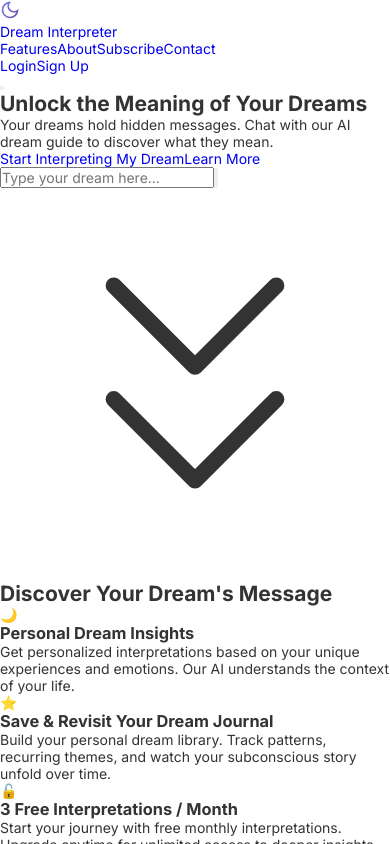
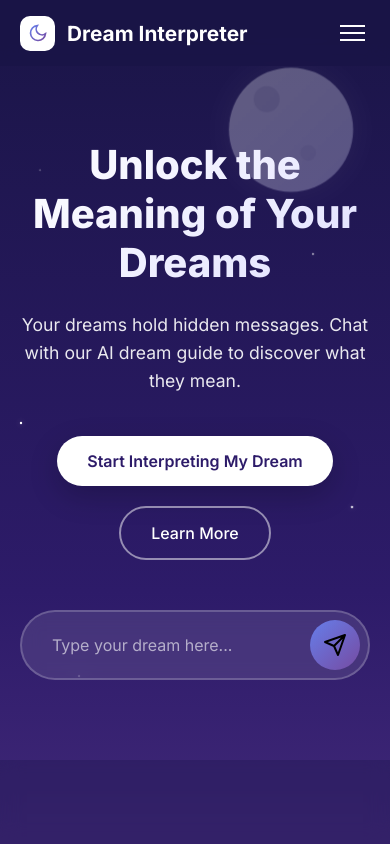
Before and after one commit to erodion4776/dreamgate-app., a React (Create React App) app: page / in a window 390 px wide. Built offline with nearby package versions, Linux system fonts and the light colour scheme; no server answers.

Commit message:
Add files via upload

```diff
--- a/src/styles/landing.css
+++ b/src/styles/landing.css
@@ -1 +1,554 @@
-/* Copy all the landing page specific styles from index.html */
+/* Landing Page Styles */
+.landing-page {
+  min-height: 100vh;
+  background: var(--background-gradient);
+  position: relative;
+  overflow: hidden;
+}
+
+/* Floating Elements */
+.floating-elements {
+  position: fixed;
+  width: 100%;
+  height: 100%;
+  pointer-events: none;
+  z-index: 0;
+}
+
+.star {
+  position: absolute;
+  width: 2px;
+  height: 2px;
+  background: white;
+  border-radius: 50%;
+  animation: twinkle 3s infinite;
+  box-shadow: 0 0 6px rgba(255, 255, 255, 0.5);
+}
+
+.moon {
+  position: absolute;
+  top: 10%;
+  right: 10%;
+  width: 120px;
+  height: 120px;
+  background: linear-gradient(135deg, #fff 0%, #e0e0ff 100%);
+  border-radius: 50%;
+  opacity: 0.3;
+  animation: float 8s ease-in-out infinite;
+  box-shadow: 0 0 40px rgba(255, 255, 255, 0.2);
+}
+
+.moon::before {
+  content: '';
+  position: absolute;
+  top: 15%;
+  left: 20%;
+  width: 25px;
+  height: 25px;
+  background: rgba(150, 150, 180, 0.3);
+  border-radius: 50%;
+}
+
+.moon::after {
+  content: '';
+  position: absolute;
+  bottom: 25%;
+  right: 30%;
+  width: 15px;
+  height: 15px;
+  background: rgba(150, 150, 180, 0.2);
+  border-radius: 50%;
+}
+
+/* Header */
+.header {
+  position: fixed;
+  top: 0;
+  left: 0;
+  right: 0;
+  padding: 20px 40px;
+  background: rgba(26, 21, 71, 0.8);
+  backdrop-filter: blur(10px);
+  -webkit-backdrop-filter: blur(10px);
+  z-index: 1000;
+  transition: all 0.3s ease;
+}
+
+.header.scrolled {
+  padding: 15px 40px;
+  background: rgba(26, 21, 71, 0.95);
+  box-shadow: 0 5px 20px rgba(0, 0, 0, 0.3);
+}
+
+nav {
+  display: flex;
+  justify-content: space-between;
+  align-items: center;
+  max-width: 1200px;
+  margin: 0 auto;
+  position: relative;
+}
+
+.logo {
+  display: flex;
+  align-items: center;
+  gap: 12px;
+  font-size: 1.3rem;
+  font-weight: 700;
+  color: white;
+  text-decoration: none;
+  transition: transform 0.3s ease;
+  z-index: 1002;
+}
+
+.logo:hover {
+  transform: scale(1.05);
+}
+
+.logo-icon {
+  width: 35px;
+  height: 35px;
+  background: white;
+  border-radius: 10px;
+  display: flex;
+  align-items: center;
+  justify-content: center;
+}
+
+.nav-links {
+  display: flex;
+  gap: 35px;
+  align-items: center;
+}
+
+.nav-link {
+  color: rgba(255, 255, 255, 0.9);
+  text-decoration: none;
+  font-size: 0.95rem;
+  transition: all 0.3s ease;
+  position: relative;
+}
+
+.nav-link::after {
+  content: '';
+  position: absolute;
+  bottom: -5px;
+  left: 0;
+  width: 0;
+  height: 2px;
+  background: linear-gradient(90deg, #667eea, #f093fb);
+  transition: width 0.3s ease;
+}
+
+.nav-link:hover::after {
+  width: 100%;
+}
+
+.nav-link:hover {
+  color: white;
+}
+
+.auth-buttons {
+  display: flex;
+  gap: 15px;
+}
+
+.btn-login {
+  padding: 10px 24px;
+  background: transparent;
+  color: white;
+  border: 2px solid rgba(255, 255, 255, 0.3);
+  border-radius: 25px;
+  text-decoration: none;
+  font-size: 0.95rem;
+  font-weight: 500;
+  transition: all 0.3s ease;
+}
+
+.btn-login:hover {
+  background: rgba(255, 255, 255, 0.1);
+  border-color: white;
+  transform: translateY(-2px);
+}
+
+.btn-signup {
+  padding: 10px 24px;
+  background: var(--primary-gradient);
+  color: white;
+  border: none;
+  border-radius: 25px;
+  text-decoration: none;
+  font-size: 0.95rem;
+  font-weight: 500;
+  transition: all 0.3s ease;
+  box-shadow: 0 4px 15px rgba(102, 126, 234, 0.3);
+}
+
+.btn-signup:hover {
+  transform: translateY(-2px);
+  box-shadow: 0 6px 20px rgba(102, 126, 234, 0.4);
+}
+
+/* Mobile Menu */
+.mobile-menu-btn {
+  display: none;
+  background: transparent;
+  border: none;
+  cursor: pointer;
+  padding: 5px;
+  z-index: 1002;
+}
+
+.mobile-menu-btn span {
+  display: block;
+  width: 25px;
+  height: 2px;
+  background: white;
+  margin: 5px 0;
+  transition: 0.3s;
+}
+
+.mobile-menu-btn.active span:nth-child(1) {
+  transform: rotate(45deg) translate(5px, 5px);
+}
+
+.mobile-menu-btn.active span:nth-child(2) {
+  opacity: 0;
+}
+
+.mobile-menu-btn.active span:nth-child(3) {
+  transform: rotate(-45deg) translate(7px, -6px);
+}
+
+/* Hero Section */
+.hero {
+  min-height: 90vh;
+  display: flex;
+  flex-direction: column;
+  align-items: center;
+  justify-content: center;
+  text-align: center;
+  padding: 40px 20px;
+  position: relative;
+  z-index: 1;
+  padding-top: 100px;
+}
+
+.hero h1 {
+  font-size: 3.5rem;
+  font-weight: 800;
+  margin-bottom: 24px;
+  background: linear-gradient(135deg, #fff 0%, #e0e0ff 100%);
+  -webkit-background-clip: text;
+  -webkit-text-fill-color: transparent;
+  background-clip: text;
+  animation: fadeInUp 0.8s ease-out;
+}
+
+.hero p {
+  font-size: 1.3rem;
+  color: rgba(255, 255, 255, 0.9);
+  max-width: 600px;
+  margin-bottom: 40px;
+  line-height: 1.6;
+  animation: fadeInUp 0.8s ease-out 0.2s backwards;
+}
+
+.cta-buttons {
+  display: flex;
+  gap: 20px;
+  margin-bottom: 50px;
+  animation: fadeInUp 0.8s ease-out 0.4s backwards;
+  flex-wrap: wrap;
+  justify-content: center;
+}
+
+.btn-primary {
+  padding: 18px 40px;
+  background: white;
+  color: #2d1b69;
+  border: none;
+  border-radius: 30px;
+  font-size: 1.1rem;
+  font-weight: 600;
+  cursor: pointer;
+  transition: all 0.3s ease;
+  box-shadow: 0 10px 30px rgba(0, 0, 0, 0.2);
+  text-decoration: none;
+  display: inline-block;
+}
+
+.btn-primary:hover {
+  transform: translateY(-3px);
+  box-shadow: 0 15px 40px rgba(0, 0, 0, 0.3);
+}
+
+.btn-secondary {
+  padding: 18px 40px;
+  background: transparent;
+  color: white;
+  border: 2px solid rgba(255, 255, 255, 0.5);
+  border-radius: 30px;
+  font-size: 1.1rem;
+  font-weight: 500;
+  cursor: pointer;
+  transition: all 0.3s ease;
+  text-decoration: none;
+  display: inline-block;
+}
+
+.btn-secondary:hover {
+  background: rgba(255, 255, 255, 0.1);
+  border-color: white;
+  transform: translateY(-3px);
+}
+
+/* Demo Input */
+.demo-input {
+  width: 100%;
+  max-width: 600px;
+  background: rgba(255, 255, 255, 0.1);
+  backdrop-filter: blur(10px);
+  border: 2px solid rgba(255, 255, 255, 0.2);
+  border-radius: 60px;
+  padding: 8px 8px 8px 30px;
+  display: flex;
+  align-items: center;
+  animation: fadeInUp 0.8s ease-out 0.6s backwards;
+  transition: all 0.3s ease;
+}
+
+.demo-input:hover {
+  border-color: rgba(255, 255, 255, 0.4);
+  background: rgba(255, 255, 255, 0.15);
+}
+
+.demo-input input {
+  flex: 1;
+  background: transparent;
+  border: none;
+  color: white;
+  font-size: 1rem;
+  outline: none;
+  padding: 12px 0;
+}
+
+.demo-input input::placeholder {
+  color: rgba(255, 255, 255, 0.6);
+}
+
+.demo-input button {
+  width: 50px;
+  height: 50px;
+  background: var(--primary-gradient);
+  border: none;
+  border-radius: 50%;
+  cursor: pointer;
+  display: flex;
+  align-items: center;
+  justify-content: center;
+  transition: all 0.3s ease;
+  flex-shrink: 0;
+}
+
+.demo-input button:hover {
+  transform: scale(1.1);
+  box-shadow: 0 5px 20px rgba(102, 126, 234, 0.4);
+}
+
+.demo-input button svg {
+  width: 24px;
+  height: 24px;
+  stroke: white;
+  stroke-width: 2;
+}
+
+/* Scroll Indicator */
+.scroll-indicator {
+  position: absolute;
+  bottom: 30px;
+  left: 50%;
+  transform: translateX(-50%);
+  animation: bounce 2s infinite;
+}
+
+.scroll-indicator svg {
+  width: 30px;
+  height: 30px;
+  stroke: rgba(255, 255, 255, 0.5);
+  stroke-width: 2;
+}
+
+@keyframes bounce {
+  0%, 100% { transform: translateX(-50%) translateY(0); }
+  50% { transform: translateX(-50%) translateY(10px); }
+}
+
+/* Features Section */
+.features {
+  padding: 100px 20px;
+  background: rgba(26, 21, 71, 0.3);
+  backdrop-filter: blur(10px);
+  position: relative;
+  z-index: 1;
+}
+
+.features-container {
+  max-width: 1200px;
+  margin: 0 auto;
+}
+
+.features h2 {
+  text-align: center;
+  font-size: 2.5rem;
+  margin-bottom: 60px;
+  font-weight: 700;
+  color: white;
+}
+
+.feature-cards {
+  display: grid;
+  grid-template-columns: repeat(auto-fit, minmax(300px, 1fr));
+  gap: 30px;
+}
+
+.feature-card {
+  background: rgba(255, 255, 255, 0.08);
+  backdrop-filter: blur(10px);
+  border: 1px solid rgba(255, 255, 255, 0.1);
+  border-radius: 24px;
+  padding: 40px 30px;
+  text-align: center;
+  transition: all 0.3s ease;
+}
+
+.feature-card:hover {
+  transform: translateY(-10px);
+  background: rgba(255, 255, 255, 0.12);
+  box-shadow: 0 20px 40px rgba(0, 0, 0, 0.2);
+}
+
+.feature-icon {
+  font-size: 3rem;
+  margin-bottom: 20px;
+  display: inline-block;
+  animation: float 3s ease-in-out infinite;
+}
+
+.feature-card:nth-child(2) .feature-icon {
+  animation-delay: 1s;
+}
+
+.feature-card:nth-child(3) .feature-icon {
+  animation-delay: 2s;
+}
+
+.feature-card h3 {
+  font-size: 1.5rem;
+  margin-bottom: 15px;
+  font-weight: 600;
+  color: white;
+}
+
+.feature-card p {
+  color: rgba(255, 255, 255, 0.8);
+  line-height: 1.6;
+  font-size: 1rem;
+}
+
+/* Footer */
+footer {
+  background: rgba(26, 21, 71, 0.8);
+  padding: 40px 20px;
+  text-align: center;
+  border-top: 1px solid rgba(255, 255, 255, 0.1);
+  position: relative;
+  z-index: 1;
+}
+
+.footer-links {
+  display: flex;
+  justify-content: center;
+  gap: 30px;
+  margin-bottom: 20px;
+  flex-wrap: wrap;
+}
+
+.footer-links a {
+  color: rgba(255, 255, 255, 0.7);
+  text-decoration: none;
+  font-size: 0.95rem;
+  transition: color 0.3s ease;
+}
+
+.footer-links a:hover {
+  color: white;
+}
+
+.footer-copyright {
+  color: rgba(255, 255, 255, 0.5);
+  font-size: 0.9rem;
+}
+
+/* Mobile Responsive */
+@media (max-width: 768px) {
+  .mobile-menu-btn {
+    display: block;
+  }
+
+  .nav-links {
+    position: fixed;
+    top: 0;
+    right: -100%;
+    width: 100%;
+    height: 100vh;
+    background: linear-gradient(180deg, #1a1547 0%, #2d1b69 50%);
+    flex-direction: column;
+    justify-content: center;
+    align-items: center;
+    gap: 30px;
+    transition: right 0.3s ease;
+    z-index: 1001;
+  }
+
+  .nav-links.active {
+    right: 0;
+  }
+
+  .nav-link {
+    font-size: 1.2rem;
+  }
+
+  .auth-buttons {
+    position: fixed;
+    bottom: 50px;
+    left: 50%;
+    transform: translateX(-50%);
+    flex-direction: column;
+    width: 200px;
+    gap: 15px;
+    z-index: 1002;
+    display: none;
+  }
+
+  .nav-links.active ~ .auth-buttons {
+    display: flex;
+  }
+
+  .hero h1 {
+    font-size: 2.5rem;
+  }
+
+  .hero p {
+    font-size: 1.1rem;
+  }
+
+  .btn-primary, .btn-secondary {
+    padding: 15px 30px;
+    font-size: 1rem;
+  }
+
+  .header {
+    padding: 15px 20px;
+  }
+}
```
